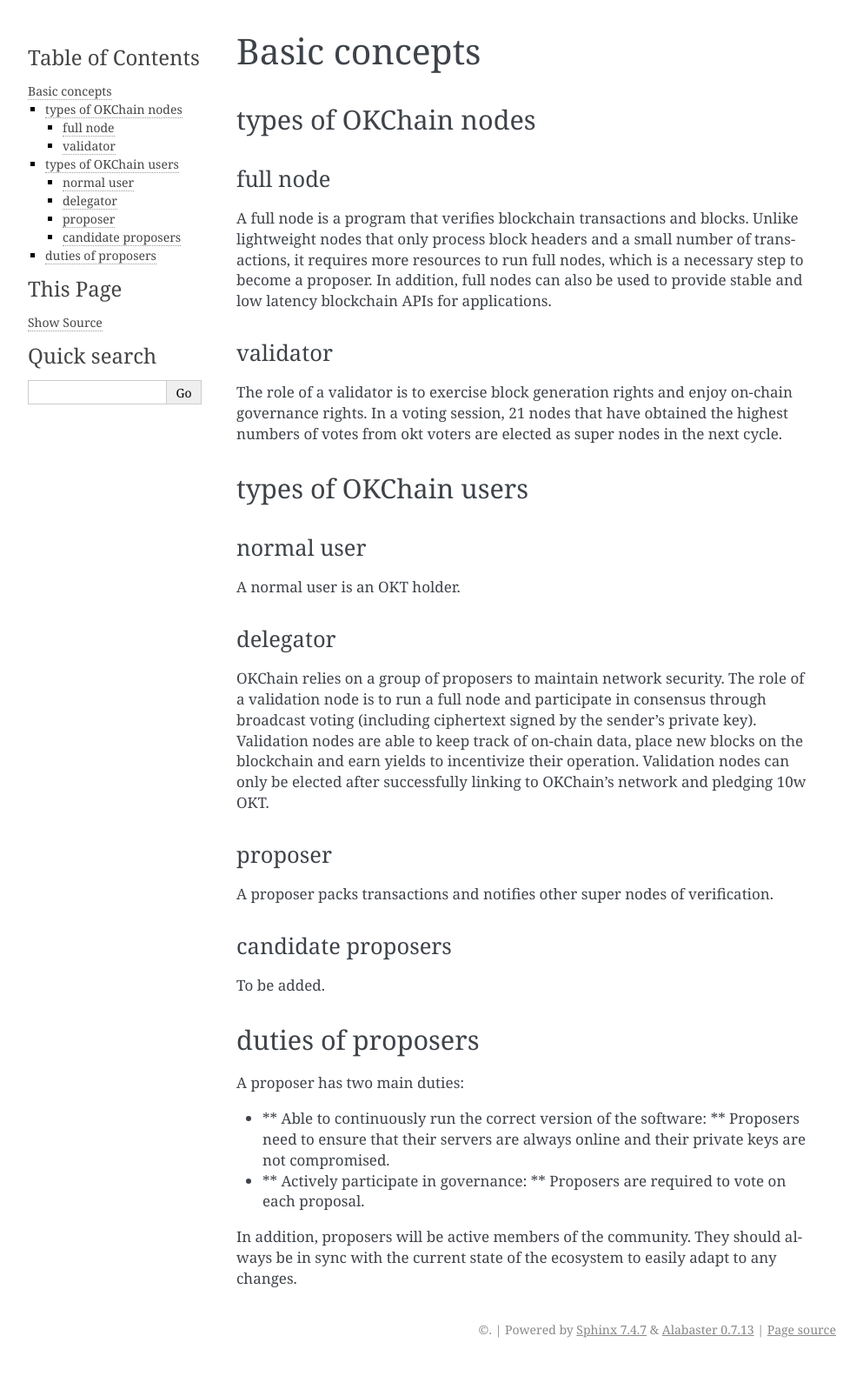
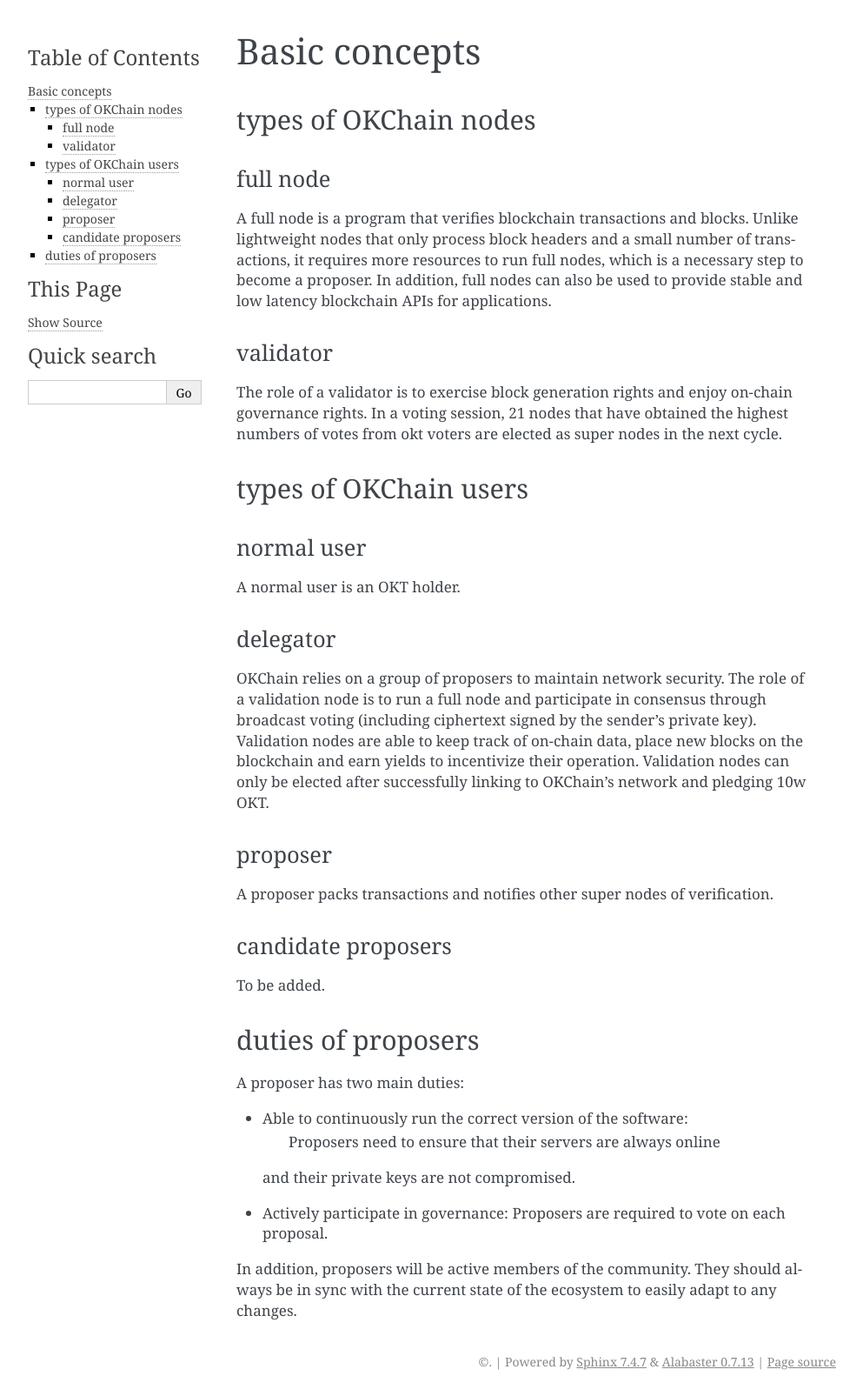
Before and after one commit to okblockchainlab/devdocs, a Sphinx documentation site: the page built from docs/concepts/general-concepts.rst, in a window 1280 px wide. Shown: the whole page at 87% size, without its empty margins (148-1141 px from the left). Built offline with Sphinx 7.4.7, drawn with Linux system fonts in a browser that asks for light colours; pages that are not in the unit, such as notebooks, are missing from menus; before the commit the page ends 1568 px from its top, so only the background shows below that.

Commit message:
fix error

```diff
--- a/docs/concepts/general-concepts.rst
+++ b/docs/concepts/general-concepts.rst
@@ -63,10 +63,10 @@
 
 A proposer has two main duties:
 
--  \*\* Able to continuously run the correct version of the software:
-   \*\* Proposers need to ensure that their servers are always online
+-  Able to continuously run the correct version of the software:
+    Proposers need to ensure that their servers are always online
    and their private keys are not compromised.
--  \*\* Actively participate in governance: \*\* Proposers are required
+-  Actively participate in governance: Proposers are required
    to vote on each proposal.
 
 In addition, proposers will be active members of the community. They
```
Also changed, not shown: docs/concepts/governance/parameter.md (+4 -4 lines).
